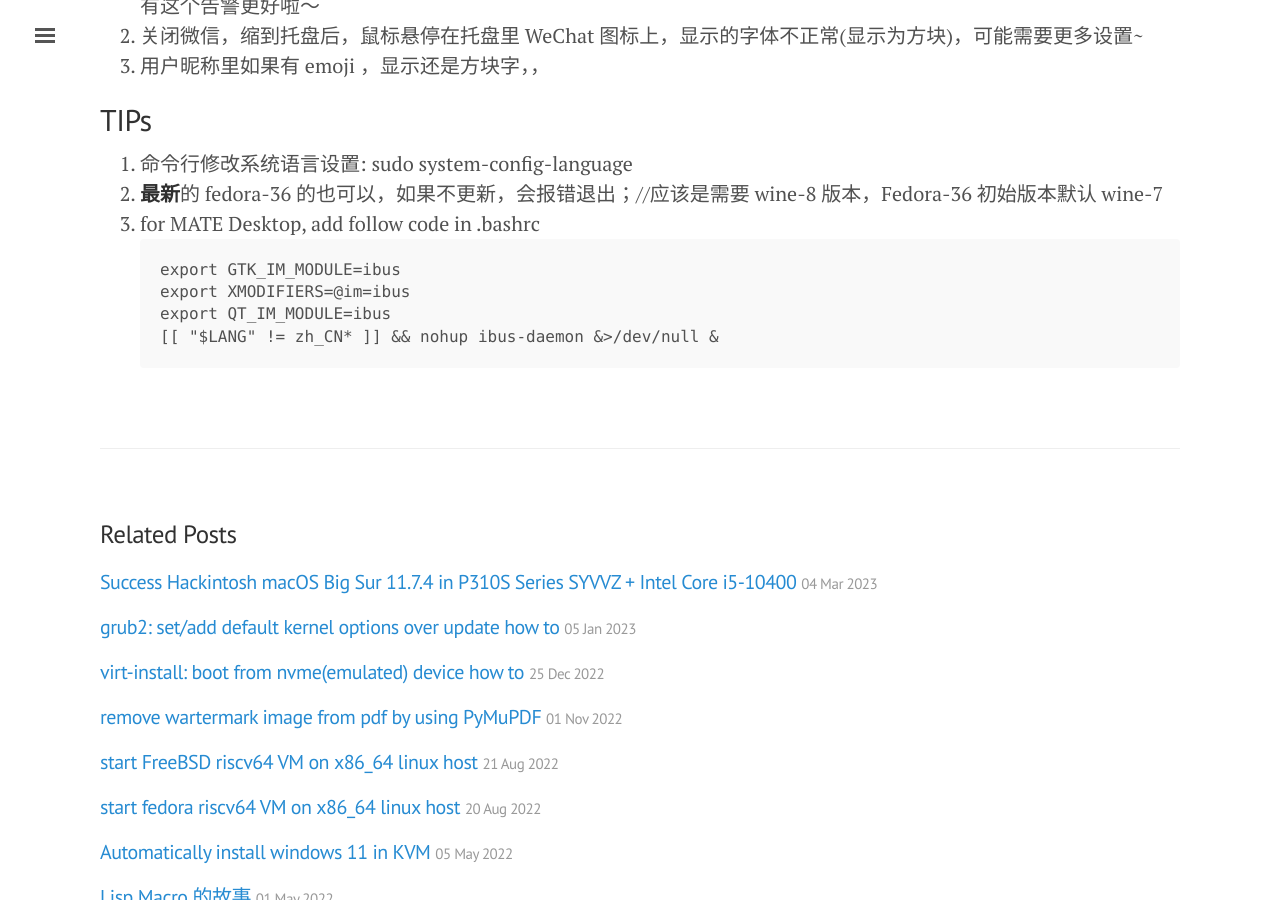
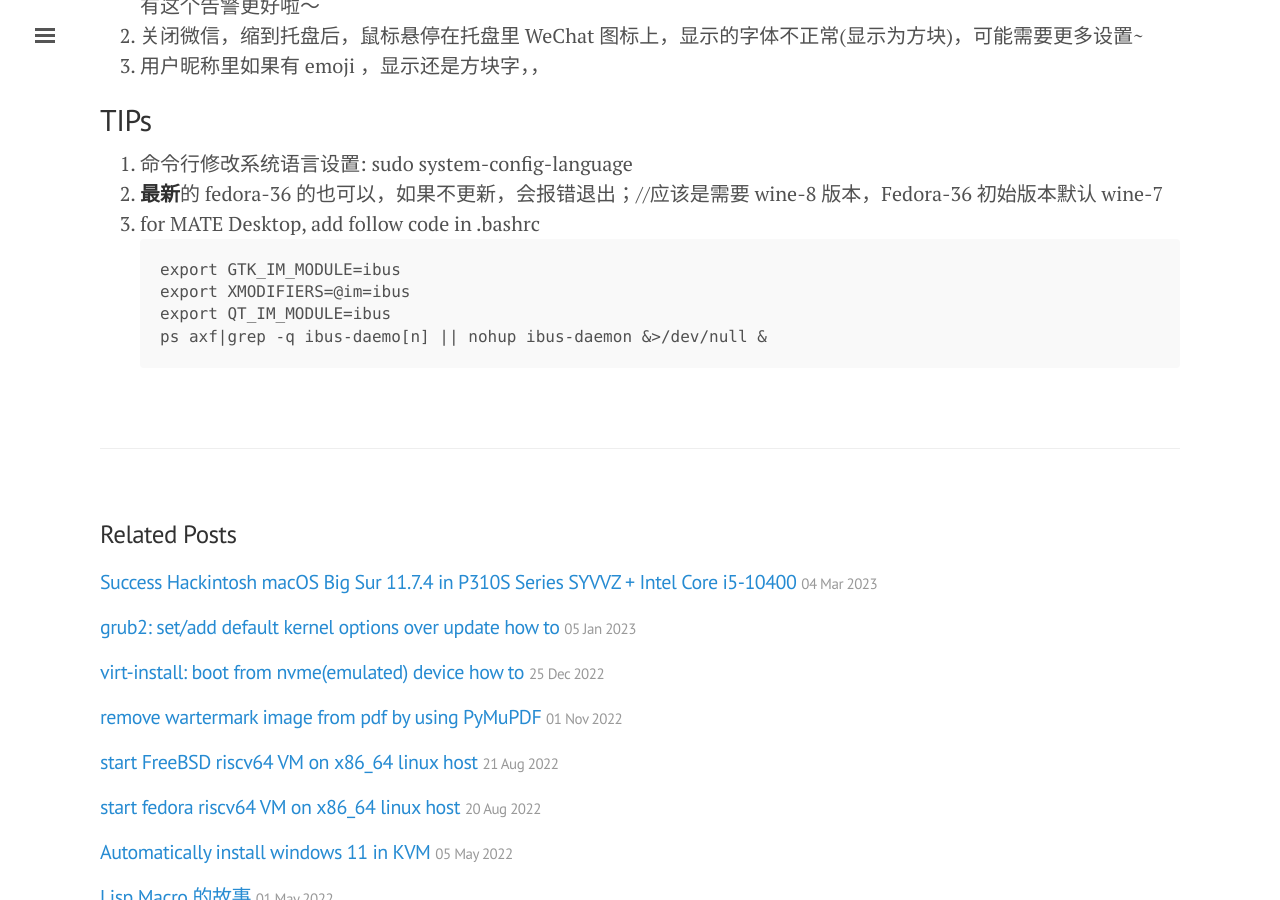
Before and after one commit to tcler/tcler.github.io, a Jekyll site: the page built from _posts/2023-03-31-Install-WeChat-on-Fedora-37.md, in a window 1280 px wide and 900 px high, scrolled down 1730 px. Built offline with Jekyll 4.4.1, drawn with Linux system fonts in a browser that asks for light colours.

Commit message:
Update 2023-03-31-Install-WeChat-on-Fedora-37.md

````diff
--- a/_posts/2023-03-31-Install-WeChat-on-Fedora-37.md
+++ b/_posts/2023-03-31-Install-WeChat-on-Fedora-37.md
@@ -69,5 +69,5 @@ https://zhuanlan.zhihu.com/p/376772278
 export GTK_IM_MODULE=ibus
 export XMODIFIERS=@im=ibus
 export QT_IM_MODULE=ibus
-[[ "$LANG" != zh_CN* ]] && nohup ibus-daemon &>/dev/null &
+ps axf|grep -q ibus-daemo[n] || nohup ibus-daemon &>/dev/null &
 ```
````
